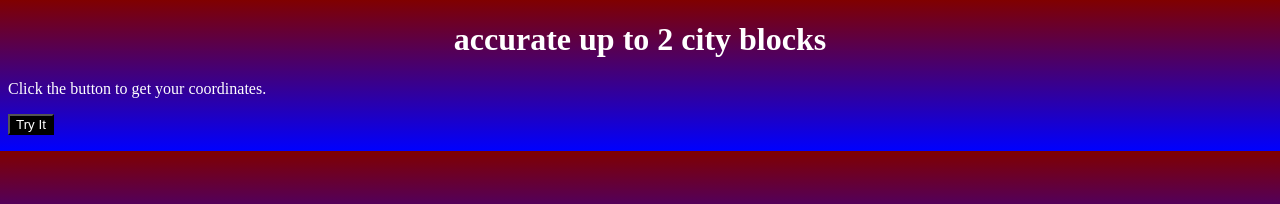
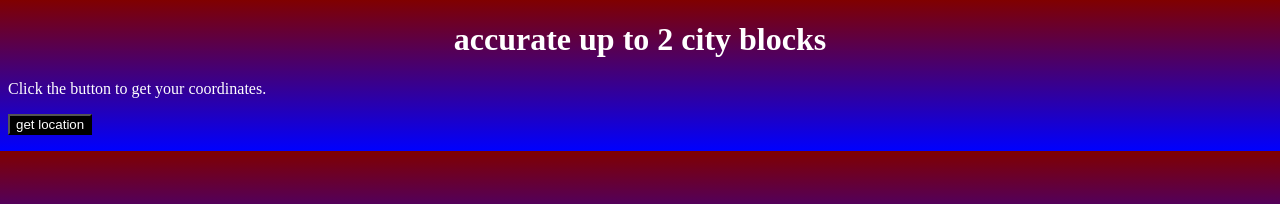
Before and after one commit to beginner-webiste-devolopment-society/T.R.S, a plain HTML site: page site/index.html in a window 1280 px wide. Shown: the top 204 px of the page. Drawn offline with Linux system fonts and the light colour scheme.

```diff
--- a/site/index.html
+++ b/site/index.html
@@ -11,7 +11,11 @@
 
 <p>Click the button to get your coordinates.</p>
 
-<button onclick="getLocation()">Try It</button>
+<button onclick="getLocation()">get location</button>
+<script>
+
+
+</script>
 
 <p id="demo"></p>
 
```
